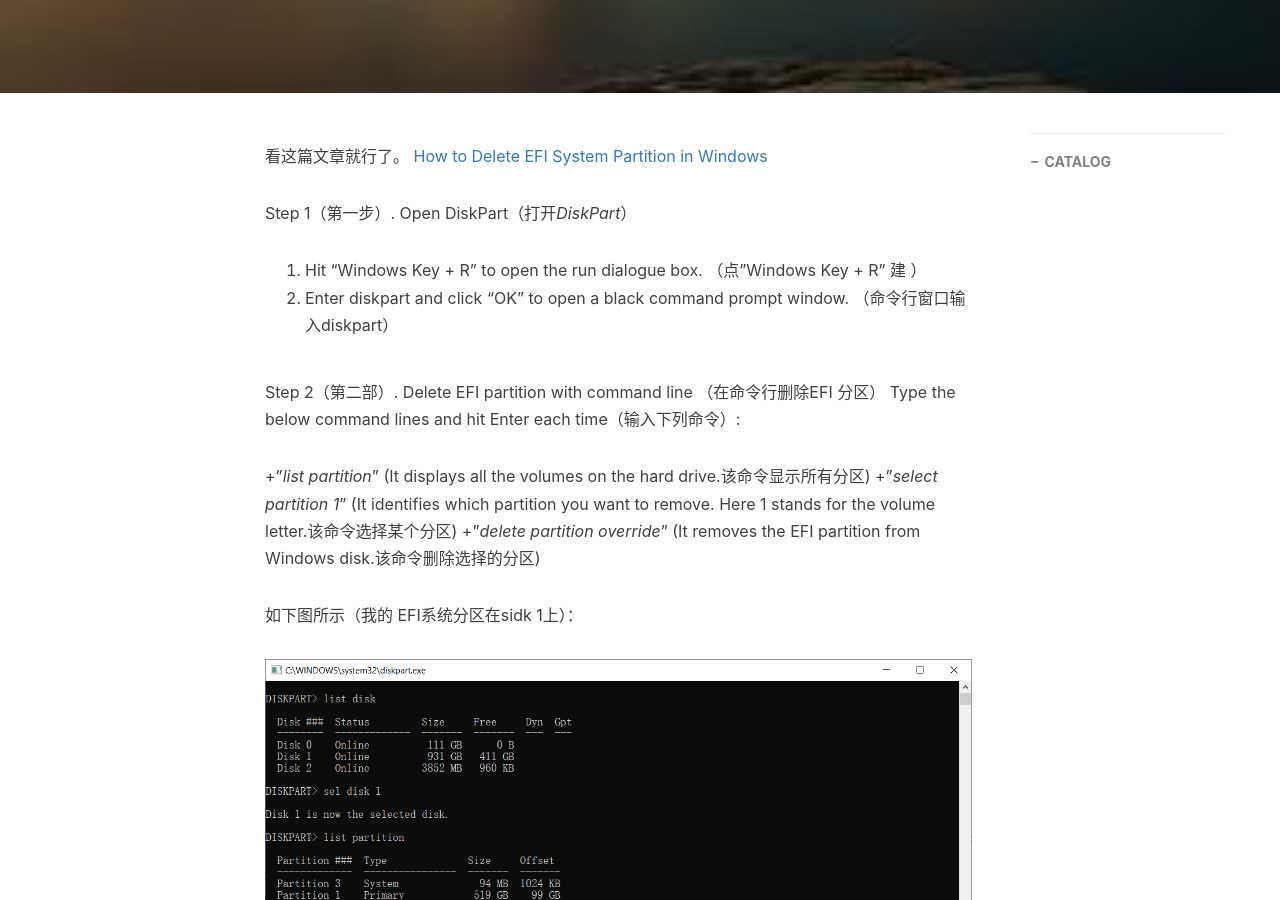
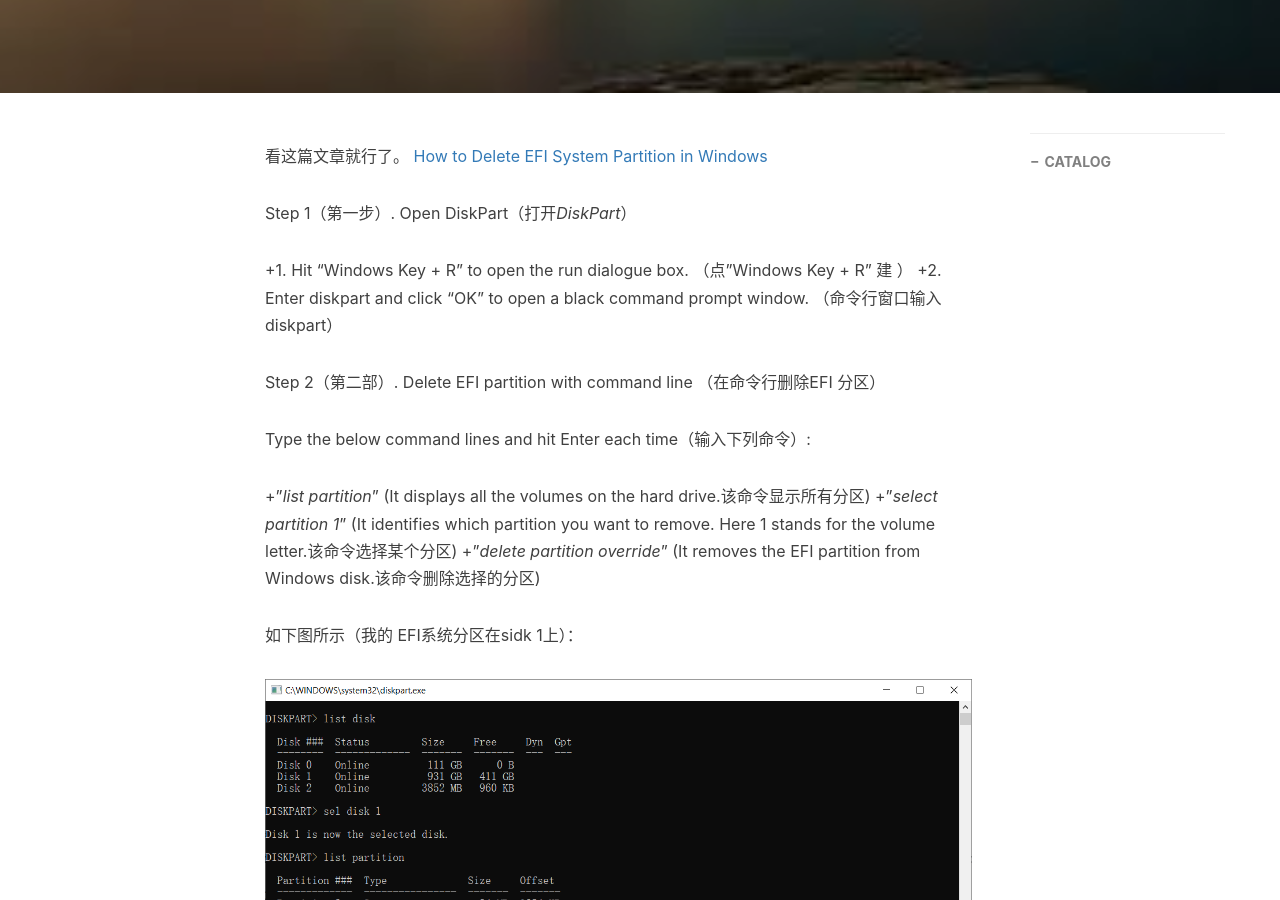
Before and after one commit to xuepro/xuepro.github.io, a Jekyll site: the page built from _posts/2019-06-07-how to delete EFI partiton.md, in a window 1280 px wide and 900 px high, scrolled down 490 px. Built offline with Jekyll 4.4.1, drawn with Linux system fonts in a browser that asks for light colours; nearby versions of some CDN libraries; comment, search, counter and statistics services are not loaded.

Commit message:
Update 2019-06-07-how to delete EFI partiton.md

```diff
--- a/_posts/2019-06-07-how to delete EFI partiton.md
+++ b/_posts/2019-06-07-how to delete EFI partiton.md
@@ -16,10 +16,12 @@ tags:
  [How to Delete EFI System Partition in Windows](https://www.easeus.com/partition-master/delete-efi-system-partition.html)
 
 Step 1（第一步）. Open DiskPart（打开*DiskPart*）
-1. Hit "Windows Key + R" to open the run dialogue box. （点"Windows Key + R" 建 ）
-2. Enter diskpart and click "OK" to open a black command prompt window. （命令行窗口输入diskpart）
+
++1. Hit "Windows Key + R" to open the run dialogue box. （点"Windows Key + R" 建 ）
++2. Enter diskpart and click "OK" to open a black command prompt window. （命令行窗口输入diskpart）
 
 Step 2（第二部）. Delete EFI partition with command line （在命令行删除EFI 分区）
+
 Type the below command lines and hit Enter each time（输入下列命令）:
 
 +"*list partition*"  (It displays all the volumes on the hard drive.该命令显示所有分区)
```
